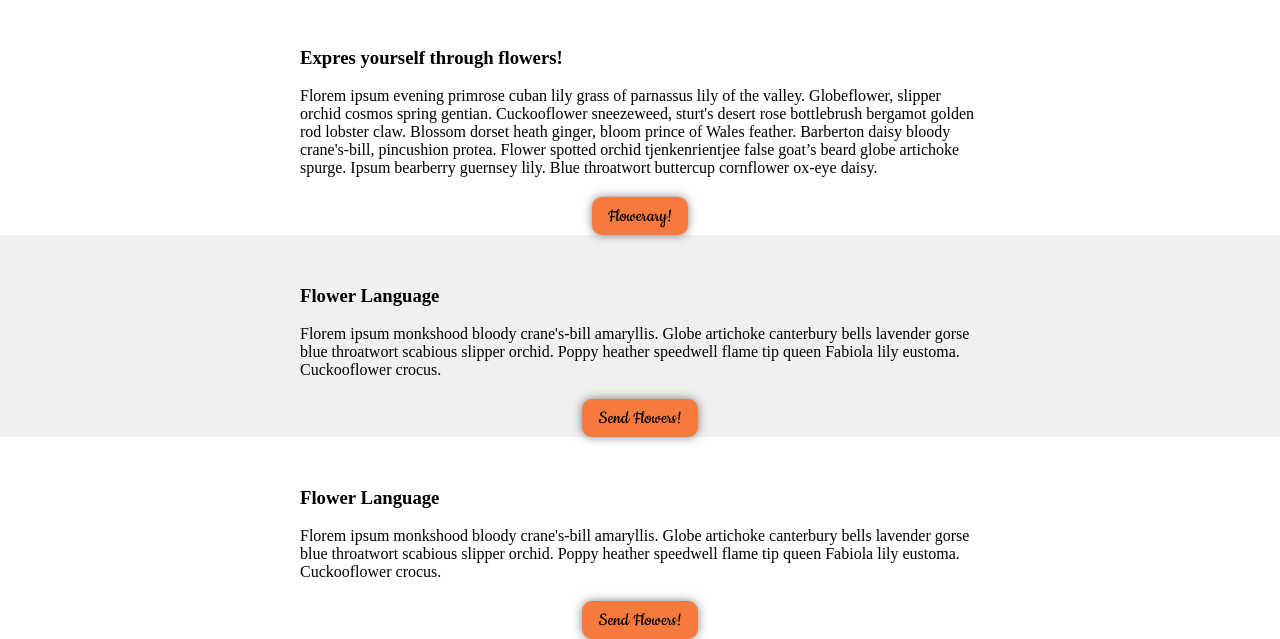
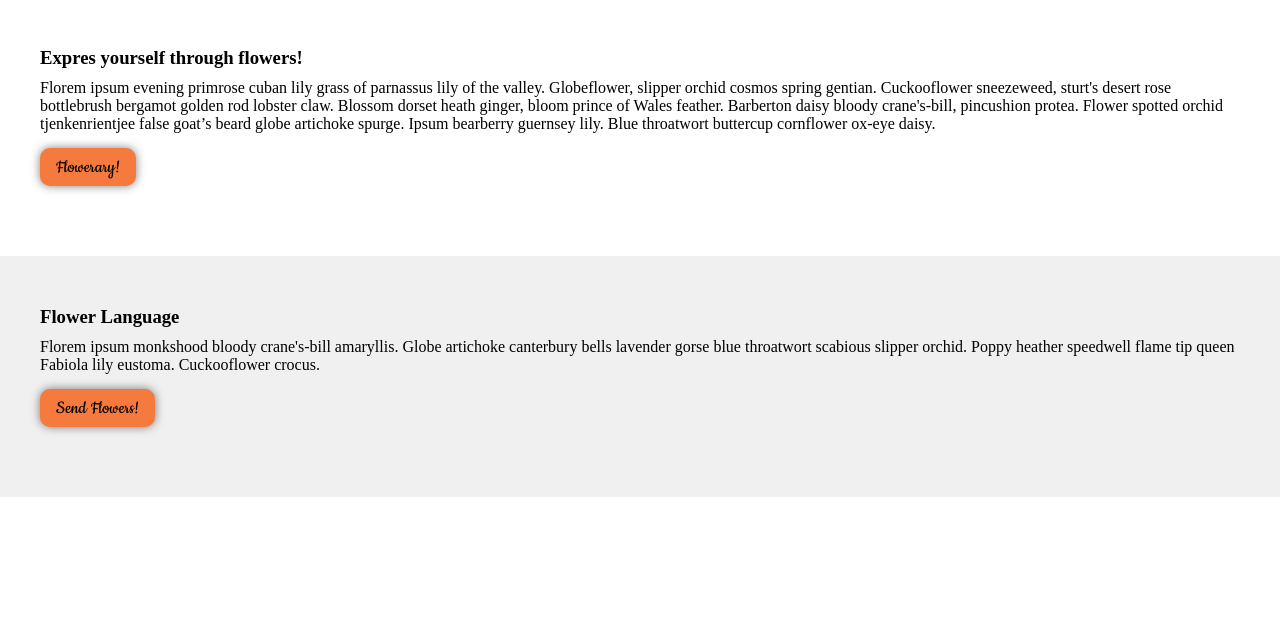
Before and after one commit to JoannaWilczekGoslawska/Homepage-Mockup, a plain HTML site: page index.html in a window 1280 px wide. Shown: the part 555-1194 px from the top of the page. After the commit the page ends 1152 px from the top, so only its background shows below. Drawn offline with Linux system fonts and the light colour scheme.

Commit message:
section positionig

```diff
--- a/index.html
+++ b/index.html
@@ -9,7 +9,7 @@
     <title>Adriane M. Decoration Florale</title>
 </head>
 <body>
-    <header class="main-header container">
+    <header class="main-header">
         <h1 class="main-header__title">
             Adriane M. Decoration Florale
         </h1>
@@ -40,46 +40,41 @@
             </nav>
     </header>
     <section class="main-section main-section--white">
+        <div class= "container">
         <article class= "main-section__article">
-            <h3 class="main-section__title main-section__title--left">
+            <div class= "main-article__column main-article__column--letf">
+                <h3 class="main-article__title main-article__title--left">
                     Expres yourself through flowers!
                 </h3>
-            <img>
                 <p class="main-article__paragraph">
                     Florem ipsum evening primrose cuban lily grass of parnassus lily of the valley. Globeflower, slipper orchid cosmos spring gentian. Cuckooflower sneezeweed, sturt's desert rose bottlebrush bergamot golden rod lobster claw. Blossom dorset heath ginger, bloom prince of Wales feather. Barberton daisy bloody crane's-bill, pincushion protea. Flower spotted orchid tjenkenrientjee false goat’s beard globe artichoke spurge. Ipsum bearberry guernsey lily. Blue throatwort buttercup cornflower ox-eye daisy.
                 </p>
-        </article>
                 <a class="main-button" href=#>
                         Flowerary!
                 </a>
+            </div>
+        </article>
+        </div>
     </section>
     <section class="main-section main-section--grey">
+        <div class= "container">
         <article class= "main-section__article">
-            <h3 class="main-section__title main-section__title--left">
+            <div class= "main-article__column main-article__column--rigth">
+                <h3 class="main-article__title main-article__title--right">
                     Flower Language
                 </h3>
-            <img>
                 <p class="main-article__paragraph">
                     Florem ipsum monkshood bloody crane's-bill amaryllis. Globe artichoke canterbury bells lavender gorse blue throatwort scabious slipper orchid. Poppy heather speedwell flame tip queen Fabiola lily eustoma. Cuckooflower crocus.
                 </p>
-        </article>
                 <a class="main-button" href=#>
                         Send Flowers!
                 </a>
+            </div>
+        </article>
+        </div>
     </section>
     <section class="main-section main-section--white">
-        <article class= "main-section__article">
-            <h3 class="main-section__title main-section__title--left">
-                Flower Language
-            </h3>
-            <img>
-            <p class="main-article__paragraph">
-                Florem ipsum monkshood bloody crane's-bill amaryllis. Globe artichoke canterbury bells lavender gorse blue throatwort scabious slipper orchid. Poppy heather speedwell flame tip queen Fabiola lily eustoma. Cuckooflower crocus.
-            </p>
-        </article>
-        <a class="main-button" href=#>
-            Send Flowers!
-        </a>
+
     </section>
 </body>
 </html>
--- a/styles.css
+++ b/styles.css
@@ -3,6 +3,11 @@
     margin: 0;
     padding: 0;
     box-sizing: border-box;
+}
+
+.container {
+    margin: 0 auto;
+    max-width: 1200px;
 }
 
 .main-header {
@@ -31,7 +36,7 @@
 }
 
 .main-button {
-    display: block;
+    display: inline-block;
     padding: 8px 16px;
     text-decoration: none;
     background: #f6793d;
@@ -74,15 +79,22 @@
     flex-flow: column;
     align-items: center;
     padding-top: 50px;
-    padding-left: 300px;
-    padding-right: 300px;
-}
+    padding-bottom: 50px;
+   }
 
 .main-section--grey {
-background: #f0f0f0;
+    background: #f0f0f0;
 }
 
 .main-section__article {
     padding-bottom: 20px;
 
 }
+
+.main-article__title {
+    padding-bottom: 10px;
+}
+
+.main-article__paragraph {
+    padding-bottom: 15px;
+}
```
Lines whose indentation alone changed are shown as unchanged.
